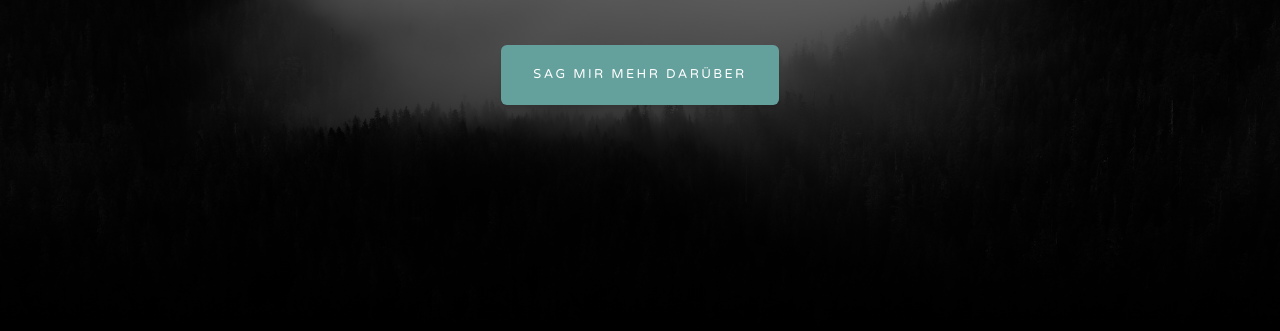
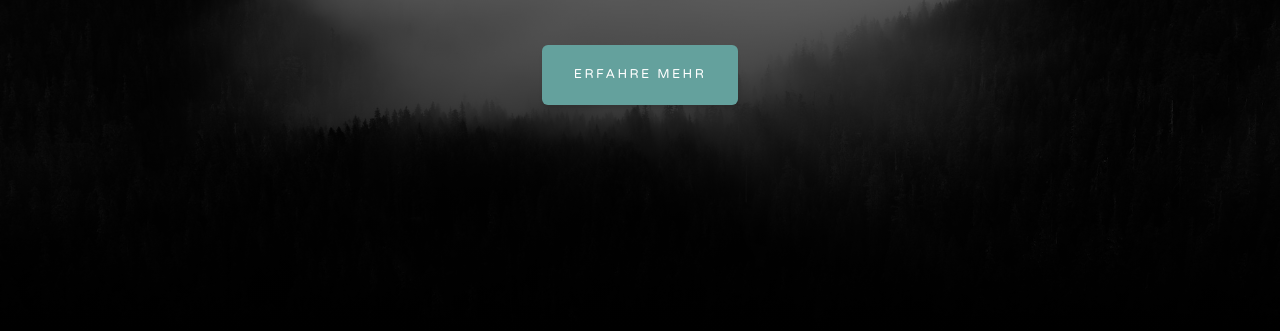
Before and after one commit to Primedi/Ashtanga-iserlohn.github.io, a plain HTML site: page index.html in a window 1280 px wide. Shown: the part 469-800 px from the top of the page. Drawn offline with nearby package versions, Linux system fonts and the light colour scheme.

Commit message:
Ändert Buttontext

```diff
--- a/index.html
+++ b/index.html
@@ -40,7 +40,7 @@
                     <div class="text-center">
                         <h1 class="mx-auto my-0 text-uppercase">Ashtanga Iserlohn</h1>
                         <h2 class="text-white-50 mx-auto mt-2 mb-5">Yoga für Kinder und Jugendliche</h2>
-                        <a class="btn btn-primary" href="#about">Sag mir mehr darüber</a>
+                        <a class="btn btn-primary" href="#about">Erfahre mehr</a>
                     </div>
                 </div>
             </div>
```
